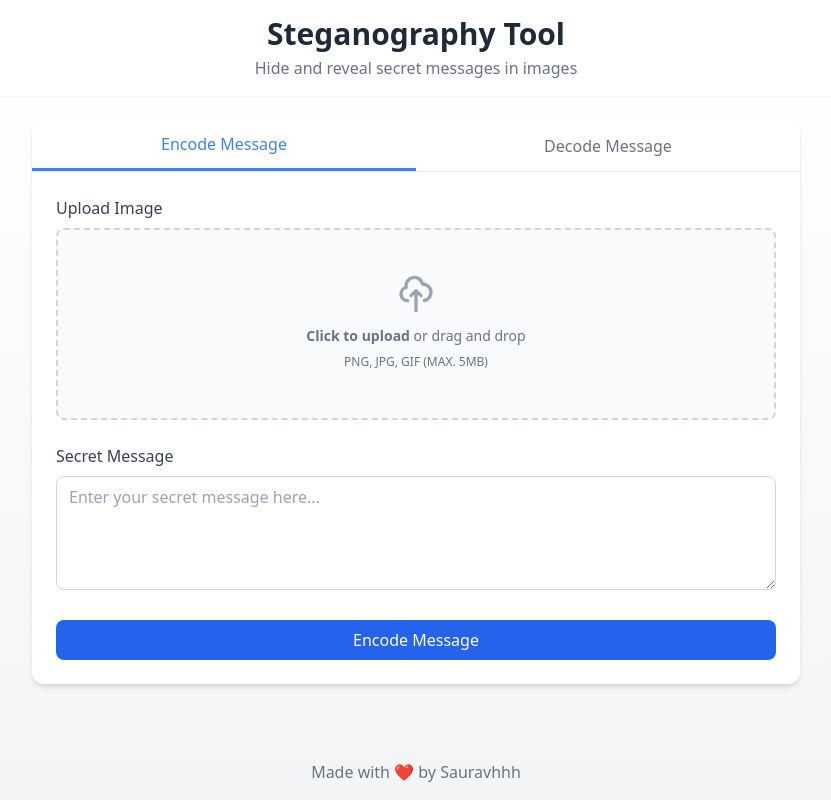
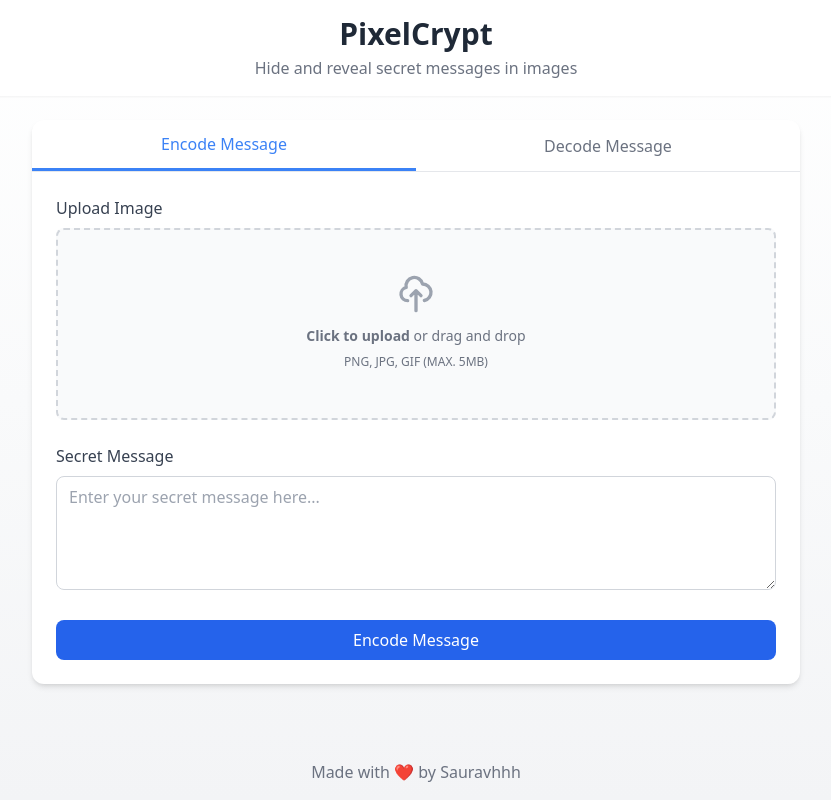
Before and after one commit to sauravhhh/FaceEncode, a plain HTML site: page index.html in a window 1280 px wide. Shown: the whole page, without its empty margins (224-1055 px from the left). Drawn offline with nearby package versions, Linux system fonts and the light colour scheme.

Commit message:
Update index.html

```diff
--- a/index.html
+++ b/index.html
@@ -3,7 +3,7 @@
 <head>
     <meta charset="UTF-8">
     <meta name="viewport" content="width=device-width, initial-scale=1.0">
-    <title>Steganography Tool</title>
+    <title>PixelCrypt</title>
     <script src="https://cdn.tailwindcss.com"></script>
     <style>
         .bg-gradient-white {
@@ -22,7 +22,7 @@
 <body class="bg-gradient-white min-h-screen flex flex-col">
     <header class="bg-white shadow-sm py-4">
         <div class="container mx-auto px-4">
-            <h1 class="text-2xl md:text-3xl font-bold text-center text-gray-800">Steganography Tool</h1>
+            <h1 class="text-2xl md:text-3xl font-bold text-center text-gray-800">PixelCrypt</h1>
             <p class="text-center text-gray-500 mt-1">Hide and reveal secret messages in images</p>
         </div>
     </header>
```
